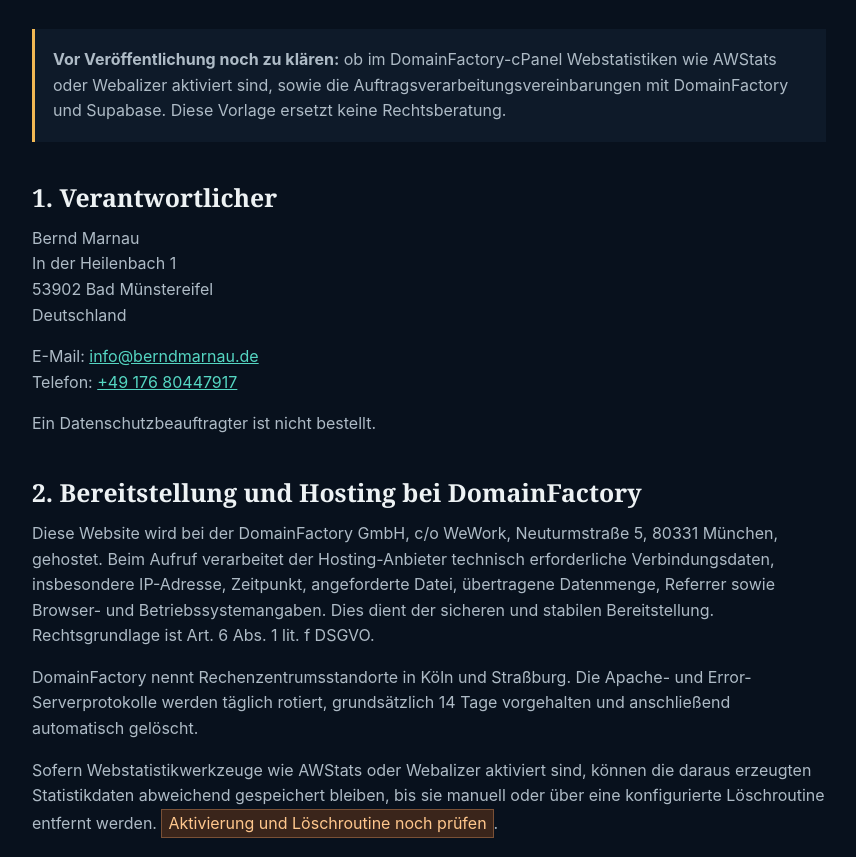
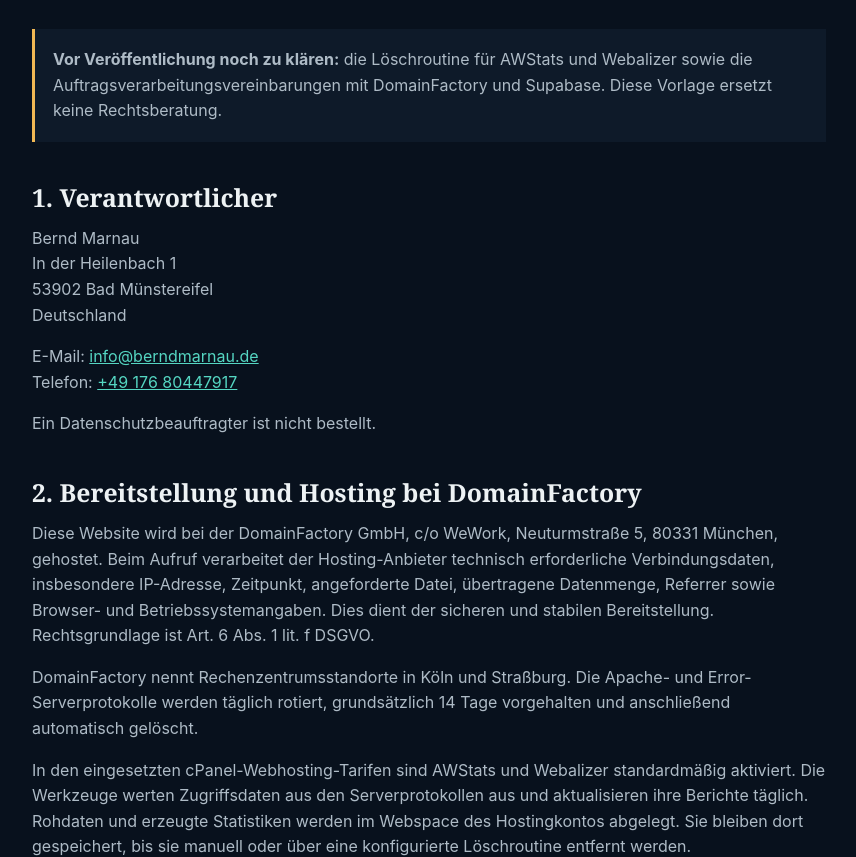
Before and after one commit to bmarnau/relingit, a plain HTML site: page datenschutz.html in a window 1280 px wide. Shown: the part 363-1220 px from the top of the page, without its empty margins (211-1067 px from the left). Drawn offline with Linux system fonts and the light colour scheme.

Commit message:
Document DomainFactory web statistics

```diff
--- a/datenschutz.html
+++ b/datenschutz.html
@@ -18,10 +18,10 @@
     <h1>Datenschutz &amp; Cookies</h1>
 
     <p class="notice">
-      <strong>Vor Veröffentlichung noch zu klären:</strong> ob im
-      DomainFactory-cPanel Webstatistiken wie AWStats oder Webalizer aktiviert
-      sind, sowie die Auftragsverarbeitungsvereinbarungen mit DomainFactory und
-      Supabase. Diese Vorlage ersetzt keine Rechtsberatung.
+      <strong>Vor Veröffentlichung noch zu klären:</strong> die Löschroutine
+      für AWStats und Webalizer sowie die Auftragsverarbeitungsvereinbarungen
+      mit DomainFactory und Supabase. Diese Vorlage ersetzt keine
+      Rechtsberatung.
     </p>
 
     <h2>1. Verantwortlicher</h2>
@@ -53,10 +53,13 @@
       14 Tage vorgehalten und anschließend automatisch gelöscht.
     </p>
     <p>
-      Sofern Webstatistikwerkzeuge wie AWStats oder Webalizer aktiviert sind,
-      können die daraus erzeugten Statistikdaten abweichend gespeichert bleiben,
-      bis sie manuell oder über eine konfigurierte Löschroutine entfernt werden.
-      <span class="placeholder">Aktivierung und Löschroutine noch prüfen</span>.
+      In den eingesetzten cPanel-Webhosting-Tarifen sind AWStats und Webalizer
+      standardmäßig aktiviert. Die Werkzeuge werten Zugriffsdaten aus den
+      Serverprotokollen aus und aktualisieren ihre Berichte täglich. Rohdaten
+      und erzeugte Statistiken werden im Webspace des Hostingkontos abgelegt.
+      Sie bleiben dort gespeichert, bis sie manuell oder über eine konfigurierte
+      Löschroutine entfernt werden.
+      <span class="placeholder">Löschfrist noch festlegen</span>.
     </p>
 
     <h2>3. Versionen und Leserfeedback über Supabase</h2>
```
Also changed, not shown: 1 other file.
